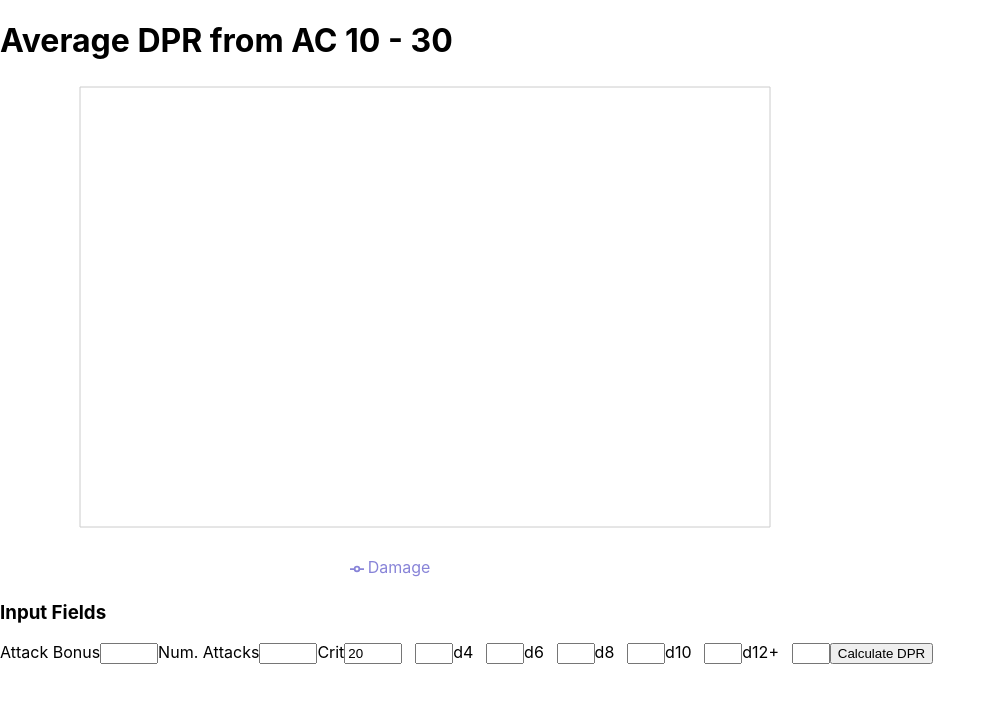
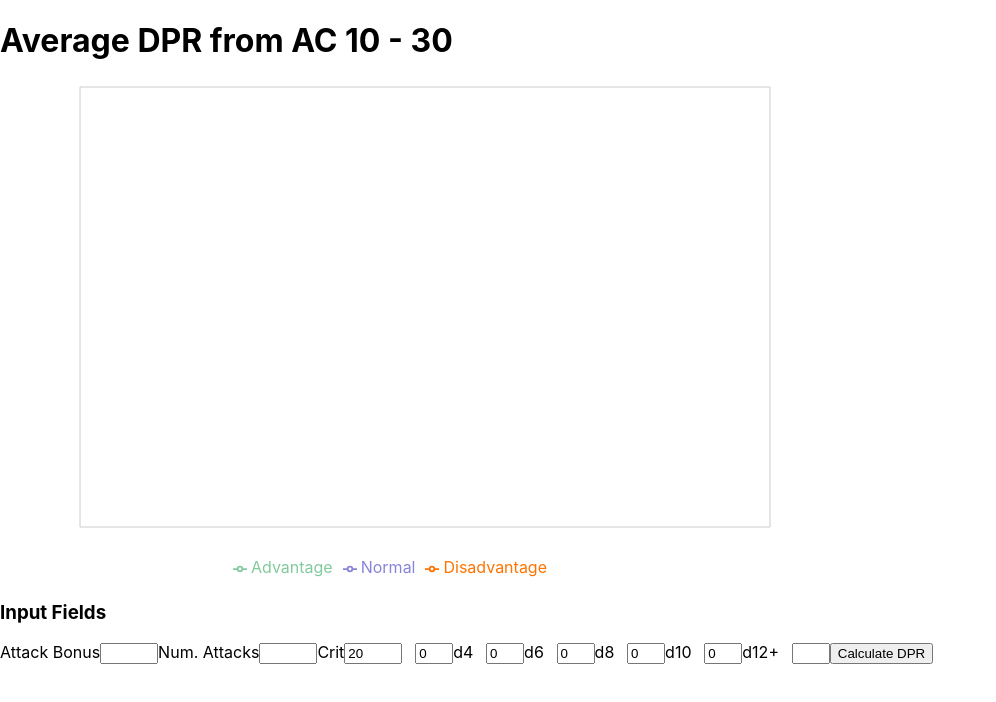
Before and after one commit to DennisLi755/dnd-dpr-calculator, a React (Create React App) app in the folder dpr-calc/: page / in a window 1280 px wide. Shown: the top 702 px of the page, without its empty margins (0-996 px from the left). Built offline with nearby package versions, Linux system fonts and the light colour scheme.

Commit message:
added advantage and disadvantage calculation

```diff
--- a/dpr-calc/src/App.js
+++ b/dpr-calc/src/App.js
@@ -1,4 +1,4 @@
-import {useState, useEffect, useContext} from 'react';
+import {useState, useEffect} from 'react';
 import './App.css';
 import { DamageGraph } from './graphs/damage-graph';
 import { diceAvg, diceTitles } from './dice-data/dice';
@@ -17,33 +17,60 @@ function App() {
   const [diceNum, setDiceNum] = useState([0, 0, 0, 0, 0]);
   const [mod, setMod] = useState(0);
   const [data, setData] = useState([]);
+  const [adv, setAdv] = useState([]);
+  const [disadv, setDisadv] = useState([]);
   useEffect(() => {
-    //console.log(diceNum);
+    console.log(diceNum);
   }, [diceNum]);
 
   const calculateDPR = () => {
     const avgArray = diceNum.map((num, idx) => num * diceAvg[idx]);
     const totalAvg = avgArray.reduce((a, b) => a + b);
+    let C = (21 - critNum) / 20;
+    let DPH = totalAvg + mod;
+    let DPC = totalAvg;
     const dpr = AC.map(val => {
-      let C = (21 - critNum) / 20;
       let P = (21 - val + atkBonus) / 20;
-      let DPH = totalAvg + mod;
-      let DPC = totalAvg;
       if (P >= 1.0) {
         P = 0.95;
       } else if (P <= 0) {
         P = 0.05;
       }
-      return ((P * DPH) + (C * DPC)) * atkNum;
+      return Math.round((((P * DPH) + (C * DPC)) * atkNum) * 10) / 10;
+    });
+    const dprAdv = AC.map(val => {
+      let P = (21 - val + atkBonus) / 20;
+      if (P >= 1.0) {
+        P = 0.95;
+      } else if (P <= 0) {
+        P = 0.05;
+      }
+      let Padv = 1 - (Math.pow(1 - P, 2));
+      let Cadv = 1 - (Math.pow(1 - C, 2));
+      return Math.round((((Padv * DPH) + (Cadv * DPC)) * atkNum) * 10) / 10;
+    });
+    const dprDisadv = AC.map(val => {
+      let P = (21 - val + atkBonus) / 20;
+      if (P >= 1.0) {
+        P = 0.95;
+      } else if (P <= 0) {
+        P = 0.05;
+      }
+      let Pdisadv = Math.pow(P, 2);
+      let Cdisadv = Math.pow(C, 2);
+      return Math.round((((Pdisadv * DPH) + (Cdisadv * DPC)) * atkNum) * 10) / 10;
     });
     console.log(dpr);
     setData(dpr);
+    setAdv(dprAdv);
+    setDisadv(dprDisadv);
   }
+
 
   return (
     <>
       <h1>Average DPR from AC 10 - 30</h1>
-      <DamageGraph damageData={data}/>
+      <DamageGraph damageData={data} advData={adv} disadvData={disadv}/>
       <div className="inputs">
         <h3>Input Fields</h3>
         <label>Attack Bonus</label>
@@ -54,7 +81,7 @@ function App() {
         <input className="atkBonus" type="number" value={critNum} onChange={e => setCritNum(parseInt(e.target.value))} />
           {diceTitles.map((title, idx) => (
             <>
-              <input className="diceInput" type="number" onChange={e => setDiceNum(diceNum.map((num, id) => id === idx ? num + e.target.value : num))}/>
+              <input className="diceInput" type="number" value={diceNum[idx]} onChange={e => setDiceNum(diceNum.map((num, id) => id === idx ? parseInt(e.target.value) : parseInt(num)))}/>
               <label>{title}</label>
             </>
           ))}
--- a/dpr-calc/src/graphs/damage-graph.js
+++ b/dpr-calc/src/graphs/damage-graph.js
@@ -2,17 +2,21 @@ import { LineChart, Line, CartesianGrid, XAxis, YAxis, Tooltip, Legend } from 'r
 
 // X axis would be AC
 // let's always assume the data array will be for AC's 10-30
-export const DamageGraph = ({damageData}) => {
+export const DamageGraph = ({damageData, advData, disadvData}) => {
     const data = damageData.map((damage, idx) => {
         return {
             'AC': idx + 10,
-            'Damage': damage,
+            'Normal': damage,
+            'Advantage': advData[idx],
+            'Disadvantage': disadvData[idx]
         };
     });
 
     return (
         <LineChart width={800} height={500} data={data} margin={{ top: 5, right: 30, left: 20, bottom: 5 }}>
-            <Line type="monotone" dataKey="Damage" stroke="#8884d8" />
+            <Line type="monotone" dataKey="Advantage" stroke="#82ca9d" />
+            <Line type="monotone" dataKey="Normal" stroke="#8884d8" />
+            <Line type="monotone" dataKey="Disadvantage" stroke="#ff7300" />
             <CartesianGrid stroke="#ccc" />
             <XAxis dataKey="AC" />
             <YAxis />
```
